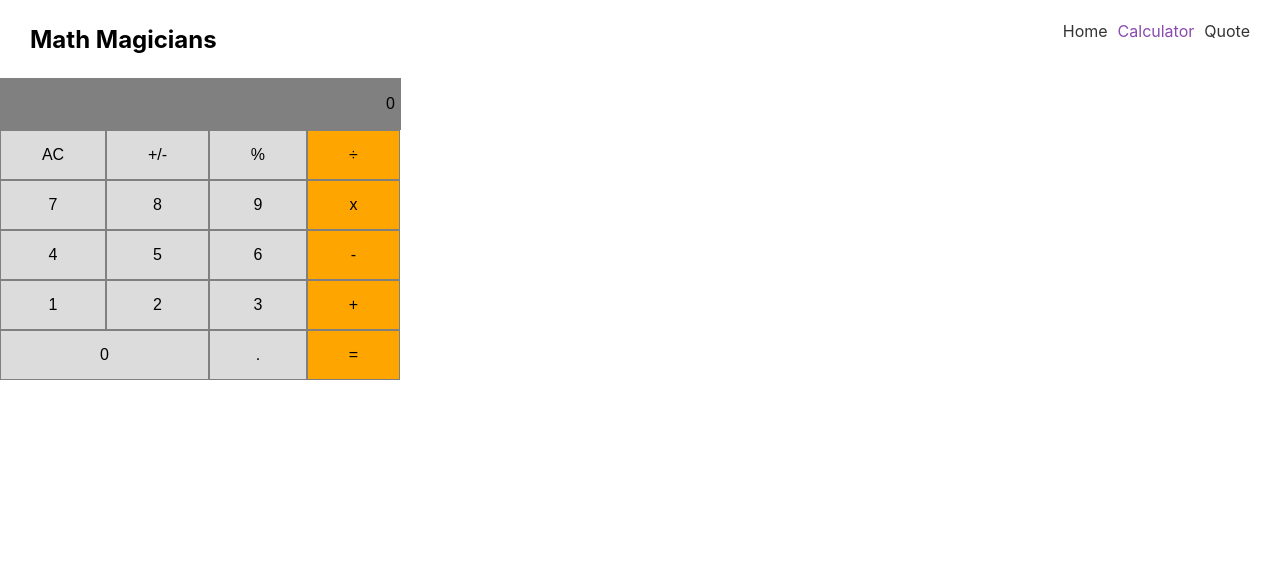
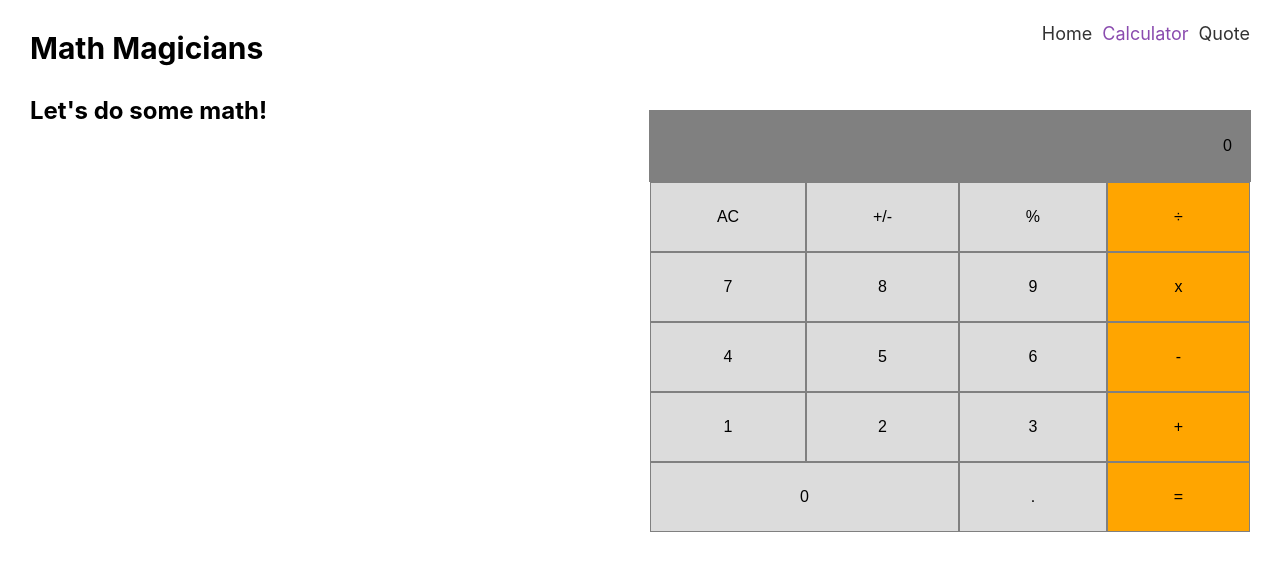
Before and after one commit to MAleemH/Math-Magicians, a React (Create React App) app: page /calculator in a window 1280 px wide. Shown: the top 570 px of the page. Built offline with nearby package versions, Linux system fonts and the light colour scheme.

Commit message:
added calculator page with proper style

```diff
--- a/src/App.css
+++ b/src/App.css
@@ -7,7 +7,12 @@
   padding: 5px 30px 5px 30px;
 }
 
+.navTitle {
+  font-size: 30px;
+}
+
 .navItems {
+  font-size: 18px;
   list-style: none;
   display: flex;
   flex-direction: row;
@@ -23,11 +28,30 @@ a {
   color: #8a4baf;
 }
 
+/* homepage */
+
+.homepage {
+  padding: 0 30px 0 30px;
+  display: flex;
+  flex-direction: column;
+}
+
+h2 {
+  margin: 0;
+}
+
 /* calculator page */
 
+.calculatorPage {
+  display: flex;
+  flex-direction: row;
+  justify-content: space-between;
+  padding: 0 30px 0 30px;
+}
+
 .cal-container {
-  width: 400px;
-  height: 300px;
+  width: 600px;
+  height: 450px;
   display: grid;
   grid-template-columns: auto auto auto auto;
   justify-items: center;
@@ -39,7 +63,7 @@ a {
 .bottom-zero {
   margin: 0;
   width: 100%;
-  height: 50px;
+  height: 70px;
   border: 1px solid gray;
   padding: 0;
   font-family: Arial, Helvetica, sans-serif;
@@ -47,14 +71,14 @@ a {
 }
 
 .result {
-  margin-right: 5px;
-  padding-right: 5px;
   grid-column-start: 1;
   grid-column-end: 5;
   background-color: gray;
   display: grid;
   justify-content: end;
   align-items: center;
+  width: 97%;
+  padding-right: 3%;
 }
 
 .keys {
--- a/src/components/calculator.js
+++ b/src/components/calculator.js
@@ -17,6 +17,8 @@ const Calculator = () => {
   };
 
   return (
+    <div className="calculatorPage">
+      <h2>Let's do some math!</h2>
       <div className="cal-container">
         <p className="result">
           {state.next || state.operation || state.total || 0}
@@ -41,6 +43,7 @@ const Calculator = () => {
         <button type="button" className="keys" onClick={handleClick}>.</button>
         <button type="button" className="keys right-col" onClick={handleClick}>=</button>
       </div>
+    </div>
   );
 };
 
--- a/src/components/home.js
+++ b/src/components/home.js
@@ -1,9 +1,11 @@
 import LoremIpsum from 'react-lorem-ipsum';
 
 const Home = () => (
-  <div>
+  <div className="homepage">
     <h2>Welcome to our page!</h2>
-    <LoremIpsum p={2} />
+    <p>
+      <LoremIpsum p={2} />
+    </p>
   </div>
 );
 
```
Lines whose indentation alone changed are shown as unchanged.
